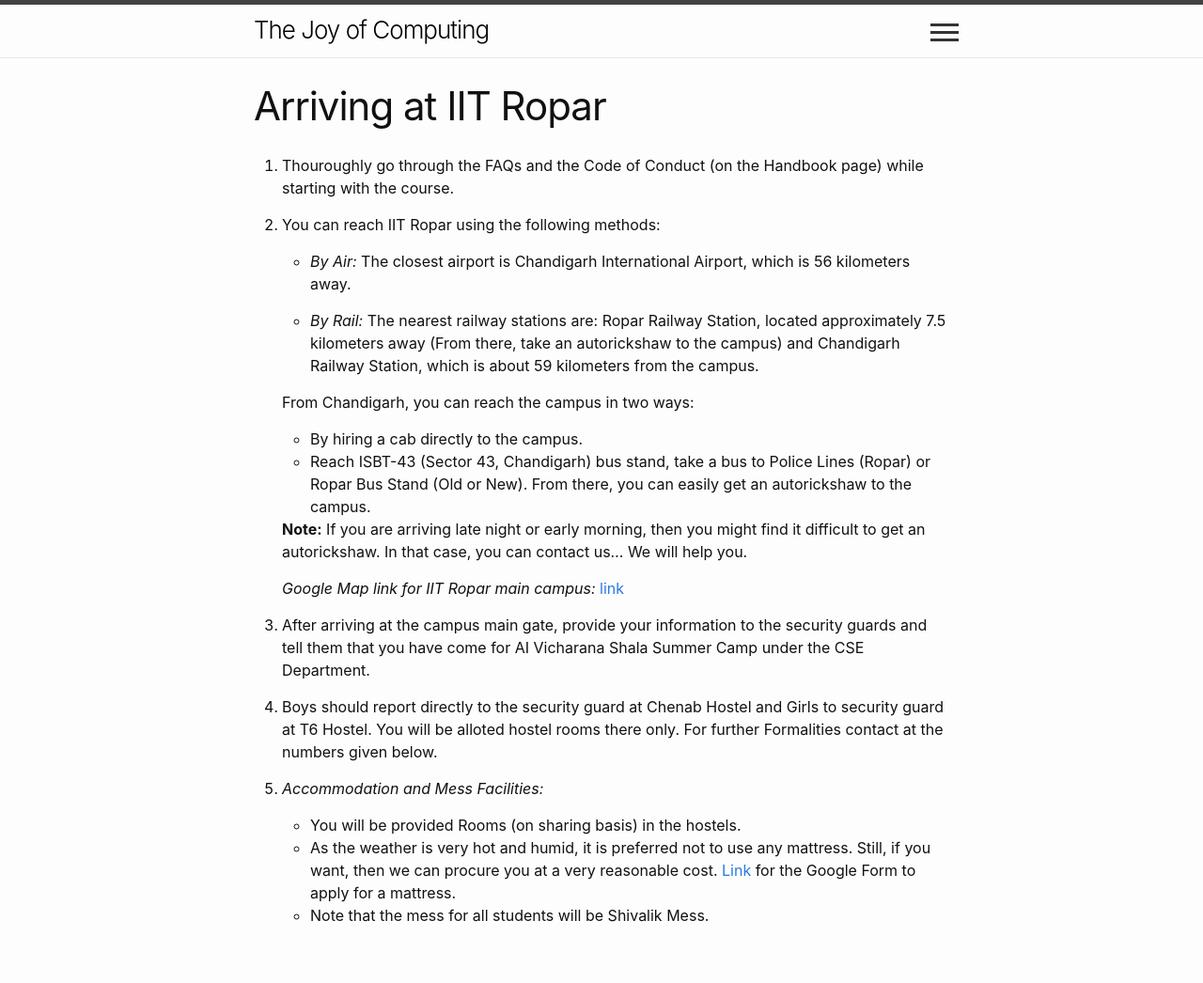
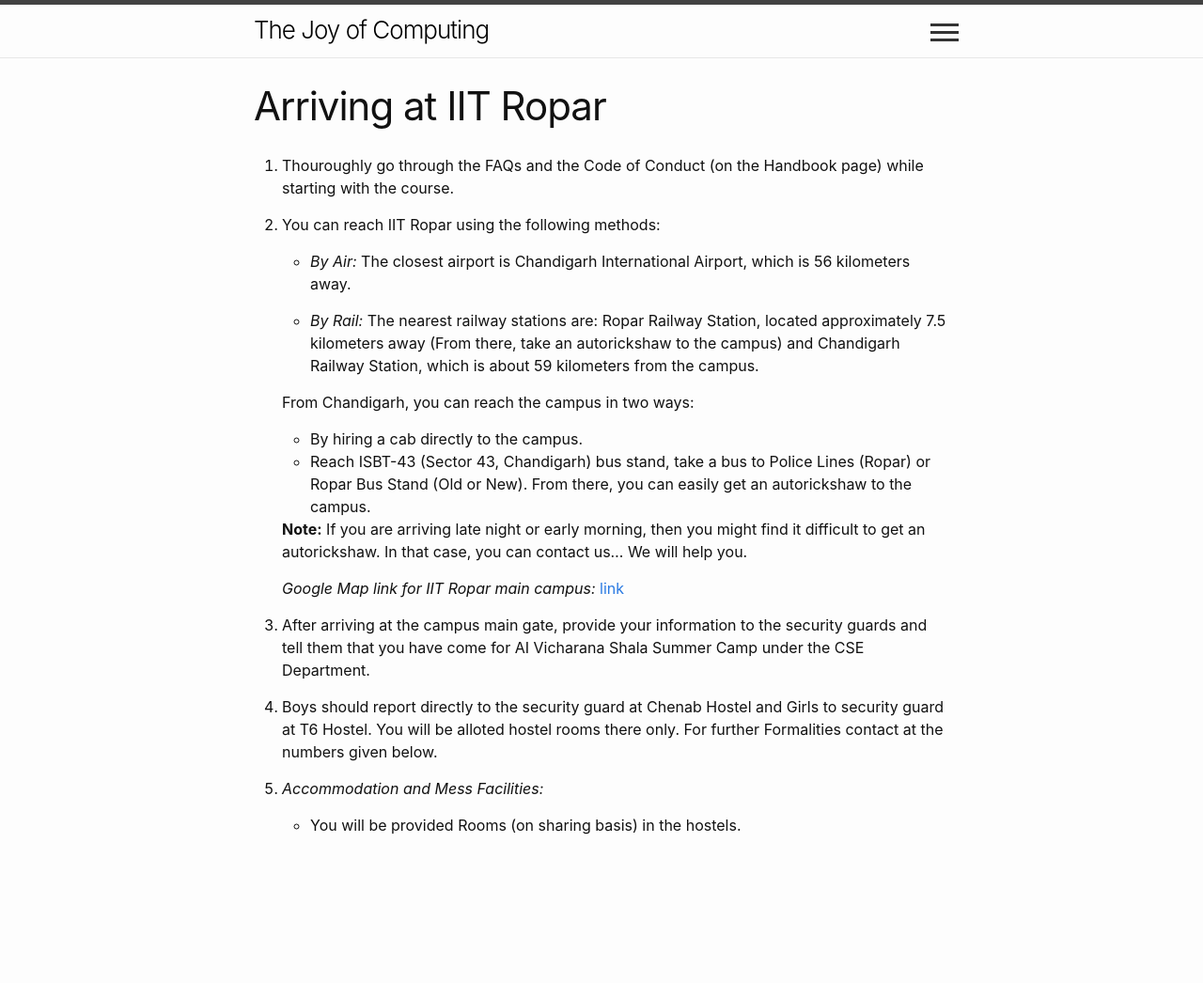
Before and after one commit to sudarshansudarshan/swagatam, a Jekyll site: the page built from Logistics.md, in a window 1280 px wide. Shown: the whole page at 94% size. Built offline with Jekyll 4.4.1, drawn with Linux system fonts in a browser that asks for light colours; after the commit the page ends 950 px from its top, so only the background shows below that.

Commit message:
Update Logistics.md

```diff
--- a/Logistics.md
+++ b/Logistics.md
@@ -24,5 +24,3 @@ title: Arriving at IIT Ropar
 
 6. *Accommodation  and Mess Facilities:*
 * You will be provided Rooms (on sharing basis) in the hostels.
-* As the weather is very hot and humid, it is preferred not to use any mattress. Still, if you want, then we can procure you at a very reasonable cost. [Link](https://docs.google.com/forms/d/e/1FAIpQLScDRnPN9NMS9YDPGj-XTCvA1LVgg9BobsE2vraBYACNSL16EA/viewform?usp=sf_link) for the Google Form to apply for a mattress.
-* Note that the mess for all students will be Shivalik Mess.
```
